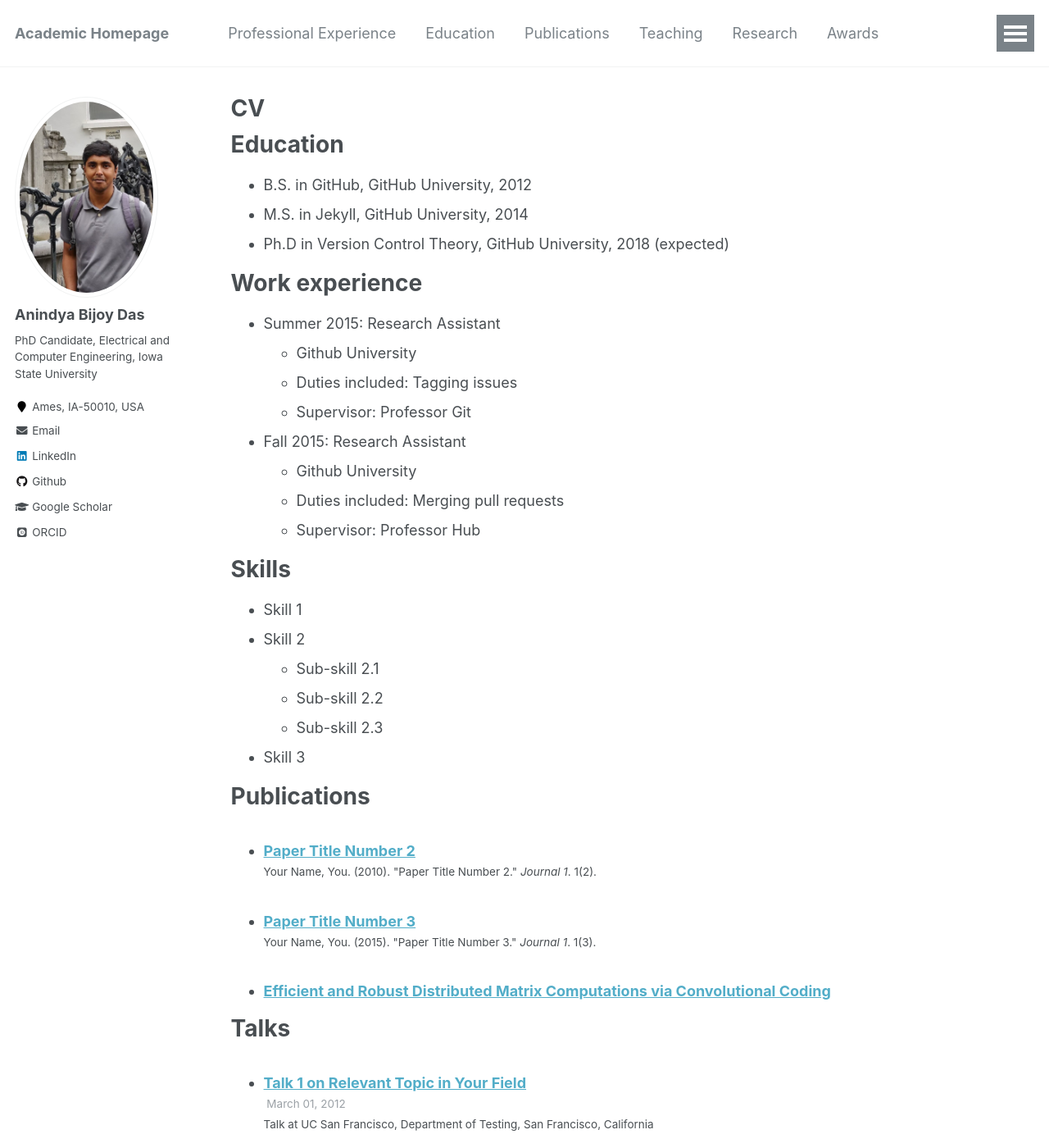
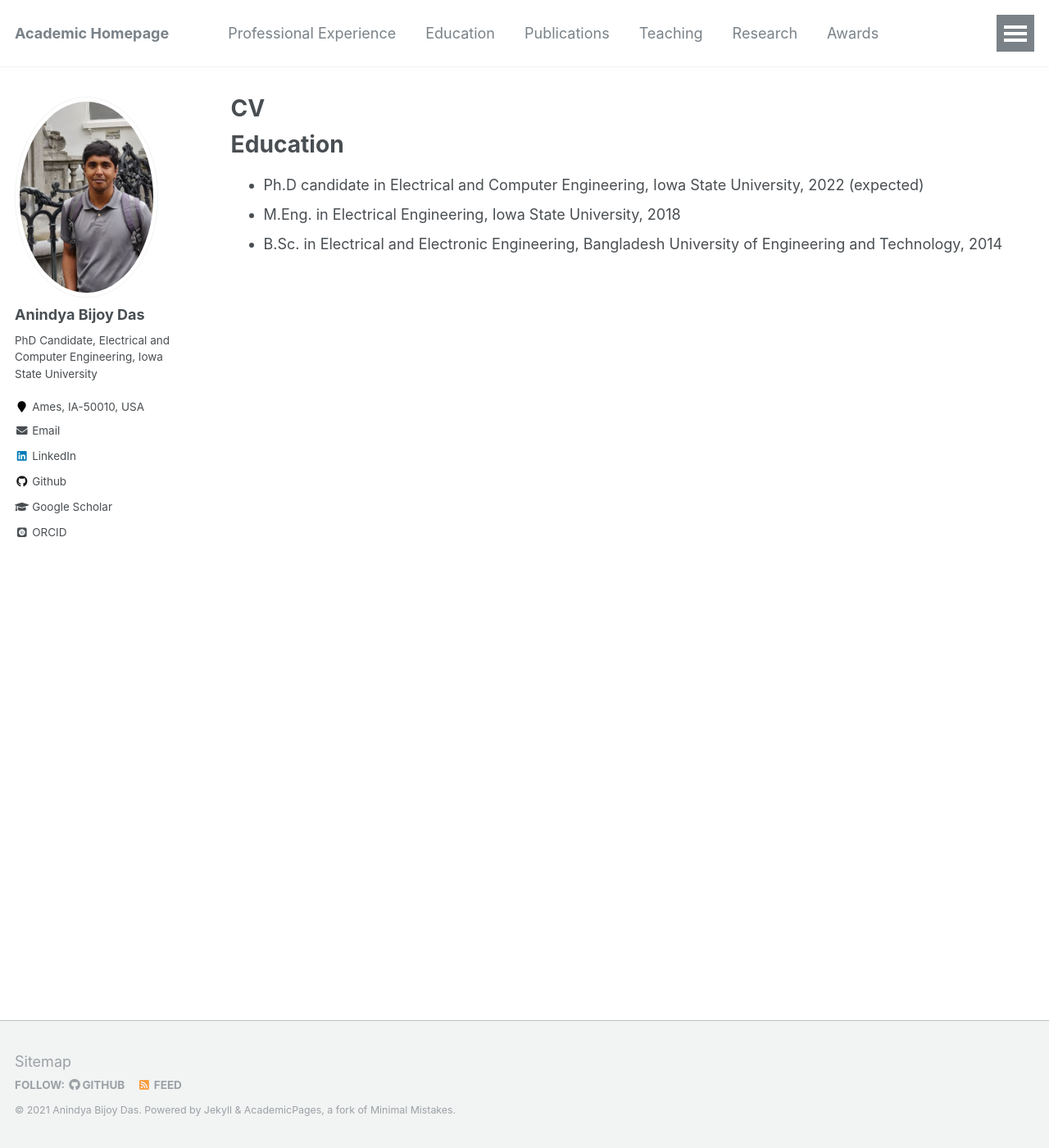
Before and after one commit to anindyabijoydas/portfolio, a Jekyll site: the page built from _pages/education.md, in a window 1280 px wide and 1400 px high. Shown: the whole window at 82% size. Built offline with Jekyll 4.4.1, drawn with Linux system fonts in a browser that asks for light colours; some web fonts are replaced; some of the changed text lies outside the part shown.

Commit message:
Update education.md

```diff
--- a/_pages/education.md
+++ b/_pages/education.md
@@ -11,49 +11,6 @@ redirect_from:
 
 Education
 ======
-* B.S. in GitHub, GitHub University, 2012
-* M.S. in Jekyll, GitHub University, 2014
-* Ph.D in Version Control Theory, GitHub University, 2018 (expected)
-
-Work experience
-======
-* Summer 2015: Research Assistant
-  * Github University
-  * Duties included: Tagging issues
-  * Supervisor: Professor Git
-
-* Fall 2015: Research Assistant
-  * Github University
-  * Duties included: Merging pull requests
-  * Supervisor: Professor Hub
-
-Skills
-======
-* Skill 1
-* Skill 2
-  * Sub-skill 2.1
-  * Sub-skill 2.2
-  * Sub-skill 2.3
-* Skill 3
-
-Publications
-======
-  <ul>{% for post in site.publications %}
-    {% include archive-single-cv.html %}
-  {% endfor %}</ul>
-
-Talks
-======
-  <ul>{% for post in site.talks %}
-    {% include archive-single-talk-cv.html %}
-  {% endfor %}</ul>
-
-Teaching
-======
-  <ul>{% for post in site.teaching %}
-    {% include archive-single-cv.html %}
-  {% endfor %}</ul>
-
-Service and leadership
-======
-* Currently signed in to 43 different slack teams
+* Ph.D candidate in Electrical and Computer Engineering, Iowa State University, 2022 (expected)
+* M.Eng. in Electrical Engineering, Iowa State University, 2018
+* B.Sc. in Electrical and Electronic Engineering, Bangladesh University of Engineering and Technology, 2014
```
